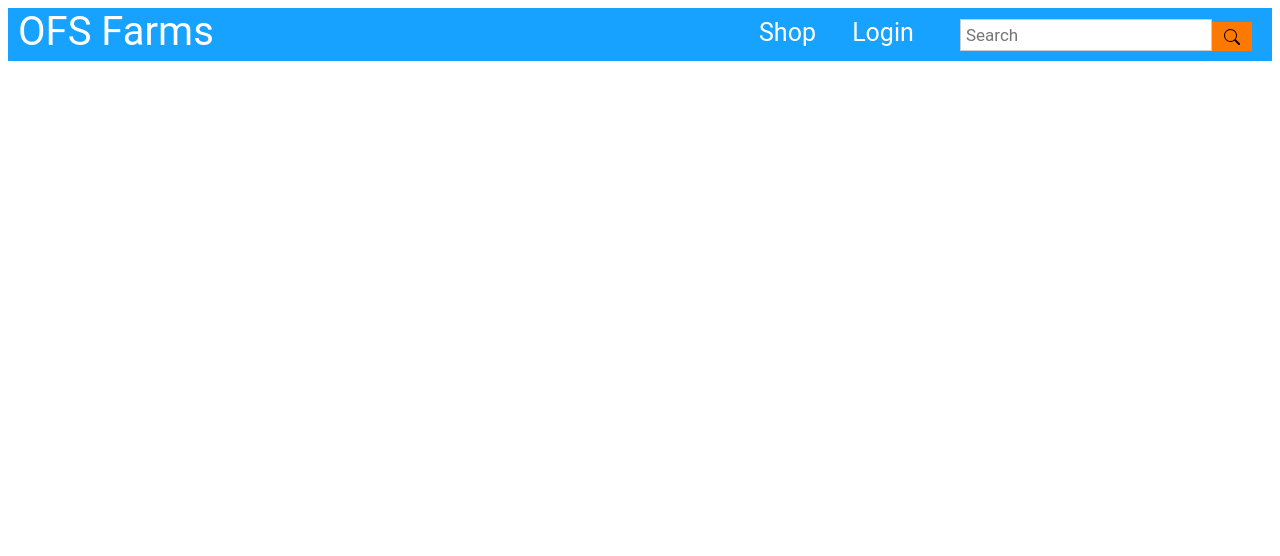
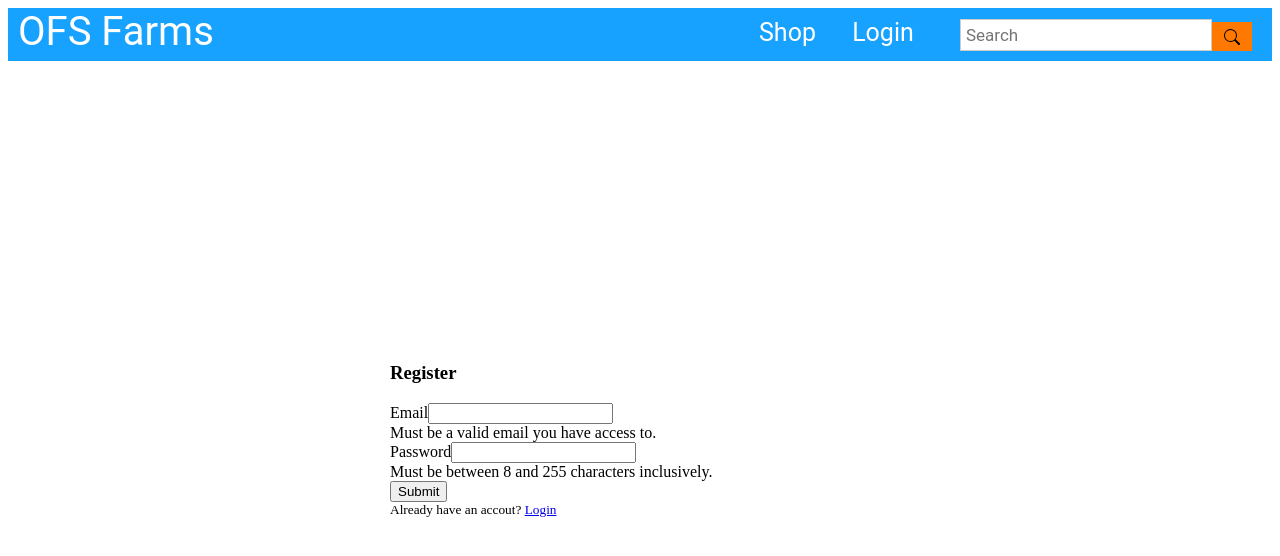
Before and after one commit to SJSUProduceGoose/frontend, a Nuxt app: page /register in a window 1280 px wide. Shown: the top 556 px of the page. Built offline with nearby package versions, Linux system fonts and the light colour scheme.

Commit message:
WEB-16: rough draft of login and signup pages

```diff
--- a/app.vue
+++ b/app.vue
@@ -1,8 +1,15 @@
 <template>
   <div>
     <Nav/>
-    <div>
+    <div class="content">
       <NuxtPage/>
     </div>
   </div>
 </template>
+
+<style scoped>
+.content {
+  /* 60.5px is the height of the header */
+  height: calc(100vh - 60.5px);
+}
+</style>
--- /dev/null
+++ b/pages/login.vue
@@ -0,0 +1,37 @@
+<template>
+  <div class="container">
+    <form class="card p-4">
+        <h3 class="mb-4">Login</h3>
+        <div class="mb-3">
+          <label for="username" class="form-label">Username</label>
+          <input autofocus type="text" class="form-control" id="username" name="username">
+        </div>
+        <div class="mb-3">
+          <label for="password" class="form-label">Password</label>
+          <input type="password" class="form-control" id="password" name="password" aria-describedby="password">
+        </div>
+        <button type="submit" class="btn btn-primary mb-3 w-100">Submit</button>
+        <small>
+          <div class="text-center">
+            New here?
+            <NuxtLink href="/register" class="link-secondary">
+              Register
+            </NuxtLink>
+          </div>
+        </small>
+      </form>
+  </div>
+</template>
+
+<style>
+.container {
+  display: flex;
+  justify-content: center;
+  align-items: center;
+  height: 100%;
+}
+.card {
+  width: 90%;
+  max-width: 500px;
+}
+</style>
--- /dev/null
+++ b/pages/register.vue
@@ -0,0 +1,39 @@
+<template>
+  <div class="container">
+    <form class="card p-4">
+        <h3 class="mb-4">Register</h3>
+        <div class="mb-3">
+          <label autofocus for="email" class="form-label">Email</label>
+          <input type="text" class="form-control" id="email" name="email" aria-describedby="emailHelp">
+          <div id="emailHelp" class="form-text">Must be a valid email you have access to.</div>
+        </div>
+        <div class="mb-3">
+          <label for="password" class="form-label">Password</label>
+          <input type="password" class="form-control" id="password" name="password" aria-describedby="passwordHelp">
+          <div id="passwordHelp" class="form-text">Must be between 8 and 255 characters inclusively.</div>
+        </div>
+        <button type="submit" class="btn btn-primary mb-3 w-100">Submit</button>
+        <small>
+          <div class="text-center fs-6">
+            Already have an accout?
+            <NuxtLink href="/login" class="link-secondary">
+              Login
+            </NuxtLink>
+          </div>
+        </small>
+      </form>
+  </div>
+</template>
+
+<style>
+.container {
+  display: flex;
+  justify-content: center;
+  align-items: center;
+  height: 100%;
+}
+.card {
+  width: 90%;
+  max-width: 500px;
+}
+</style>
```
